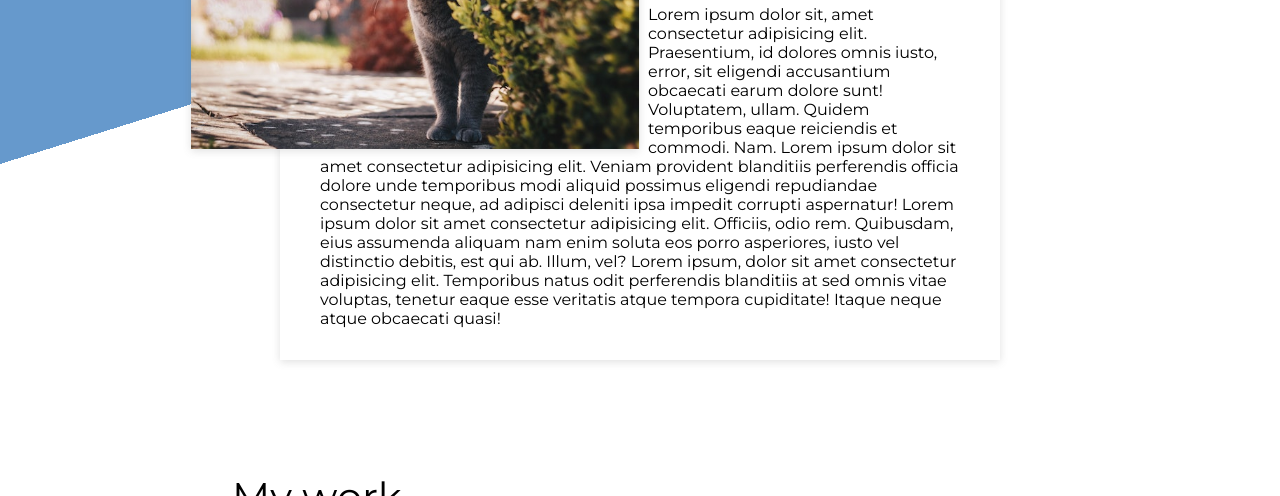
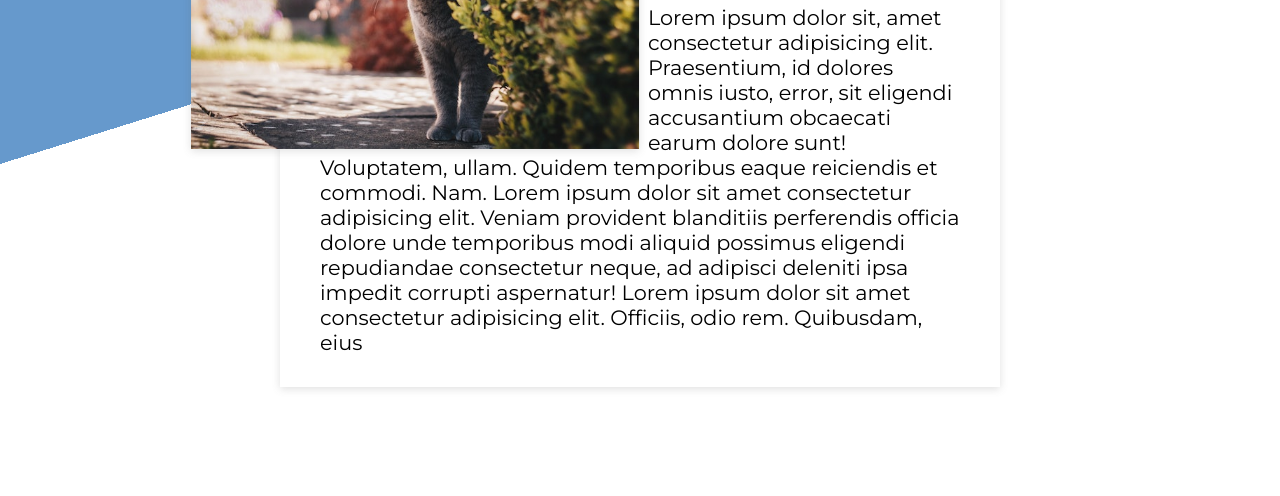
Before and after one commit to aleksandar-code/Portfolio, a plain HTML site: page index.html in a window 1280 px wide. Shown: the part 236-732 px from the top of the page. Drawn offline with Linux system fonts and the light colour scheme.

Commit message:
Fix desktop

```diff
--- a/index.html
+++ b/index.html
@@ -34,12 +34,6 @@
               eligendi repudiandae consectetur neque, ad adipisci deleniti ipsa
               impedit corrupti aspernatur! Lorem ipsum dolor sit amet
               consectetur adipisicing elit. Officiis, odio rem. Quibusdam, eius
-              assumenda aliquam nam enim soluta eos porro asperiores, iusto vel
-              distinctio debitis, est qui ab. Illum, vel? Lorem ipsum, dolor sit
-              amet consectetur adipisicing elit. Temporibus natus odit
-              perferendis blanditiis at sed omnis vitae voluptas, tenetur eaque
-              esse veritatis atque tempora cupiditate! Itaque neque atque
-              obcaecati quasi!
             </p>
             <ul class="links">
               <li class="link">
--- a/style.css
+++ b/style.css
@@ -145,6 +145,11 @@ main {
   padding: 0;
 }
 
+.introduction p,
+.contact p {
+  font-size: 1.3rem;
+}
+
 .about {
   padding: 1.5rem;
 }
@@ -220,7 +225,7 @@ main {
   }
 
   .portrait-contact {
-    max-width: 100%;
+    max-width: 30%;
     height: auto;
   }
 
```
